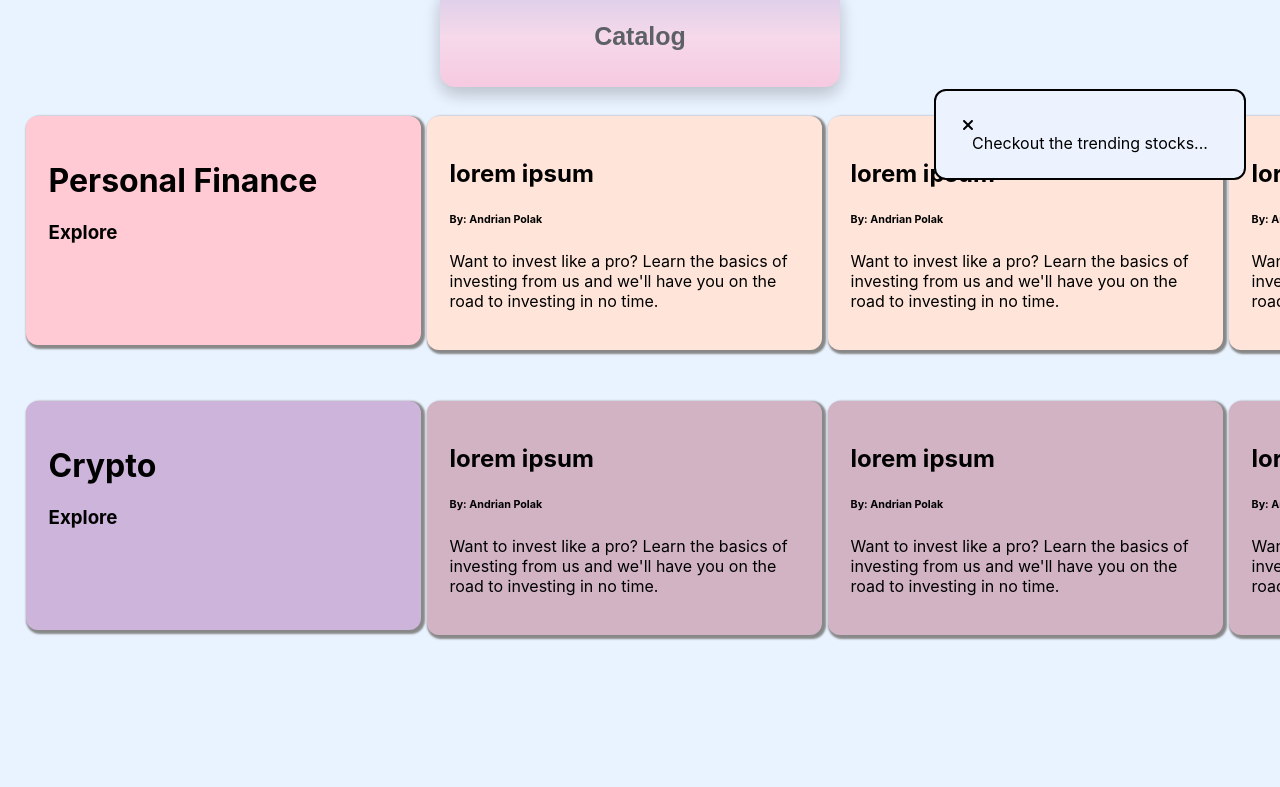
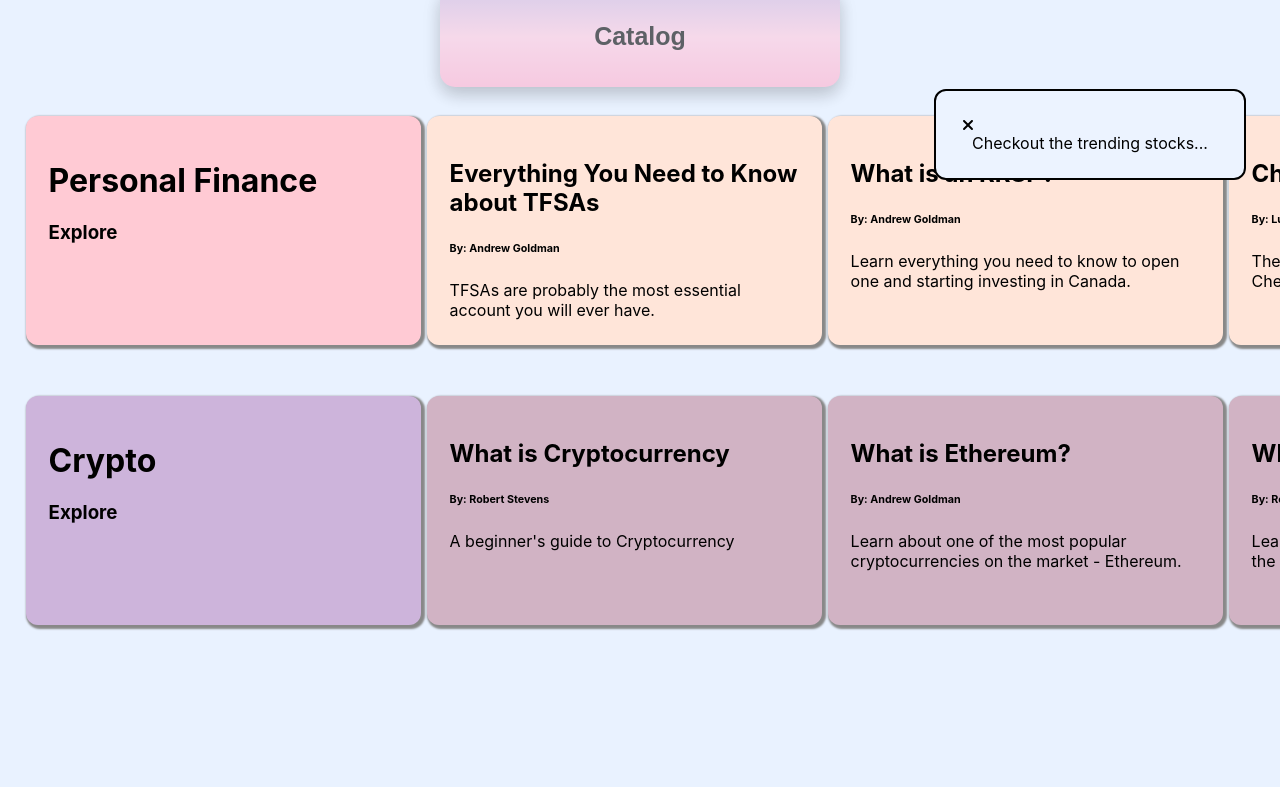
Before and after one commit to Uniinvesting/Main-Page, a React (Create React App) app in the folder uniinvesting_main_page/: page / in a window 1280 px wide. Shown: the part 455-1242 px from the top of the page. Built offline with nearby package versions, Linux system fonts and the light colour scheme.

Commit message:
frontend

```diff
--- a/uniinvesting_main_page/src/App.css
+++ b/uniinvesting_main_page/src/App.css
@@ -65,6 +65,7 @@
   padding: 6%;
   box-shadow: 2px 2px 2px 2px #888888;
   background-color: #ffe5d9;
+  height: 183px;
 }
 
 .article-box-crypto {
@@ -75,6 +76,7 @@
   padding: 6%;
   box-shadow: 2px 2px 2px 2px #888888;
   background-color: #d1b3c4;
+  height: 183px;
 }
 
 .title-box {
--- a/uniinvesting_main_page/src/components/data/scroll_three.js
+++ b/uniinvesting_main_page/src/components/data/scroll_three.js
@@ -1,37 +1,37 @@
 export const crypto_scroll = [
     {
-        name: 'lorem ipsum',
+        name: 'What is Cryptocurrency',
         id: 'invest-article-1',
-        author: 'Andrian Polak',
-        link: '',
-        description: "Want to invest like a pro? Learn the basics of investing from us and we'll have you on the road to investing in no time."
+        author: 'Robert Stevens',
+        link: 'https://articles-8zs0x8bm0-uniiinvesting.vercel.app/CryptoPage',
+        description: "A beginner's guide to Cryptocurrency"
     },
     {
-        name: 'lorem ipsum',
+        name: 'What is Ethereum?',
         id: 'invest-article-2',
-        author: 'Andrian Polak',
+        author: 'Andrew Goldman',
         link: '',
-        description: "Want to invest like a pro? Learn the basics of investing from us and we'll have you on the road to investing in no time."
+        description: "Learn about one of the most popular cryptocurrencies on the market - Ethereum."
     },
     {
-        name: 'lorem ipsum',
+        name: 'What is Bitcoin',
         id: 'invest-article-3',
-        author: 'Andrian Polak',
-        link: '',
-        description: "Want to invest like a pro? Learn the basics of investing from us and we'll have you on the road to investing in no time."
+        author: 'Robert Stevens',
+        link: 'https://articles-8zs0x8bm0-uniiinvesting.vercel.app/CryptoPage',
+        description: "Learn all about Bitcoin and how it works from the Backend."
     },
     {
-        name: 'lorem ipsum',
+        name: 'Best Bitcoin Wallets',
         id: 'invest-article-4',
-        author: 'Andrian Polak',
-        link: '',
-        description: "Want to invest like a pro? Learn the basics of investing from us and we'll have you on the road to investing in no time."
+        author: 'Robert Stevens',
+        link: 'https://articles-8zs0x8bm0-uniiinvesting.vercel.app/CryptoPage',
+        description: "How to know which crypto wallet is the best for you."
     },
     {
-        name: 'lorem ipsum',
+        name: 'Ethereum vs Bitcoin',
         id: 'invest-article-5',
-        author: 'Andrian Polak',
-        link: '',
-        description: "Want to invest like a pro? Learn the basics of investing from us and we'll have you on the road to investing in no time."
+        author: 'Rovert Stevens',
+        link: 'https://articles-8zs0x8bm0-uniiinvesting.vercel.app/CryptoPage',
+        description: "Ethereum and Bitcoin are the largest and most important cryptocurrenices in the world. Here's how they are different."
     }
 ]
--- a/uniinvesting_main_page/src/components/data/scroll_two.js
+++ b/uniinvesting_main_page/src/components/data/scroll_two.js
@@ -1,36 +1,36 @@
 export const personal_finance_scroll = [
     {
-        name: 'lorem ipsum',
-        link: '',
+        name: 'Everything You Need to Know about TFSAs',
+        link: 'https://articles-8zs0x8bm0-uniiinvesting.vercel.app/FinancePage',
         id: 'invest-article-1',
-        author: 'Andrian Polak',
-        description: "Want to invest like a pro? Learn the basics of investing from us and we'll have you on the road to investing in no time."
+        author: 'Andrew Goldman',
+        description: "TFSAs are probably the most essential account you will ever have."
     },
     {
-        name: 'lorem ipsum',
+        name: 'What is an RRSP?',
         id: 'invest-article-2',
-        author: 'Andrian Polak',
-        link: '',
-        description: "Want to invest like a pro? Learn the basics of investing from us and we'll have you on the road to investing in no time."
+        author: 'Andrew Goldman',
+        link: 'https://articles-8zs0x8bm0-uniiinvesting.vercel.app/FinancePage',
+        description: "Learn everything you need to know to open one and starting investing in Canada."
     },
     {
-        name: 'lorem ipsum',
-        link: '',
+        name: 'Chequing vs Savings',
+        link: 'https://articles-8zs0x8bm0-uniiinvesting.vercel.app/FinancePage',
         id: 'invest-article-3',
-        author: 'Andrian Polak',
-        description: "Want to invest like a pro? Learn the basics of investing from us and we'll have you on the road to investing in no time."
+        author: 'Luisa Rollenhagen',
+        description: "The difference between a Savings and Chequing Account."
     },
     {
-        name: 'lorem ipsum',
+        name: 'RESP - How and What it Is',
         id: 'invest-article-4',
-        author: 'Andrian Polak',
+        author: 'Robert Stevens',
         link: '',
-        description: "Want to invest like a pro? Learn the basics of investing from us and we'll have you on the road to investing in no time."
+        description: "A tax-free savings account for a child's future education"
     },
     {
         name: 'lorem ipsum',
         id: 'invest-article-5',
-        link: '',
+        link: 'https://articles-8zs0x8bm0-uniiinvesting.vercel.app/FinancePage',
         author: 'Andrian Polak',
         description: "Want to invest like a pro? Learn the basics of investing from us and we'll have you on the road to investing in no time."
     }
--- a/uniinvesting_main_page/src/components/scroll-section-three.js
+++ b/uniinvesting_main_page/src/components/scroll-section-three.js
@@ -4,7 +4,7 @@ import {crypto_scroll} from './data/scroll_three'
 export default function Scroll_section_three() {
   return (
     <div className='scroll-section'>
-        <a href='' className='scroll-a'>
+        <a href='https://articles-8zs0x8bm0-uniiinvesting.vercel.app/CryptoPage' className='scroll-a'>
             <div className='title-box-crypto'>
                 <h1>Crypto</h1>
                 <h3>Explore</h3>
--- a/uniinvesting_main_page/src/components/scroll-section-two.js
+++ b/uniinvesting_main_page/src/components/scroll-section-two.js
@@ -4,7 +4,7 @@ import {personal_finance_scroll} from './data/scroll_two'
 export default function Scroll_section_two() {
   return (
     <div className='scroll-section'>
-        <a href='' className='scroll-a'>
+        <a href='https://articles-8zs0x8bm0-uniiinvesting.vercel.app/FinancePage' className='scroll-a'>
             <div className='title-box'>
                 <h1>Personal Finance</h1>
                 <h3>Explore</h3>
```
